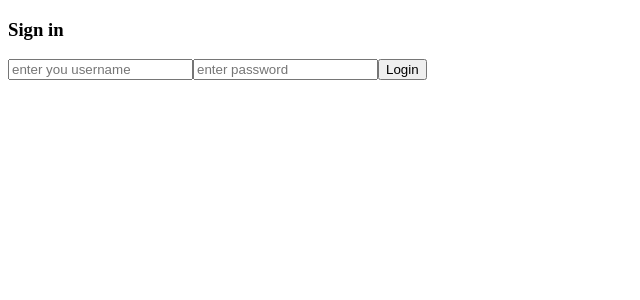
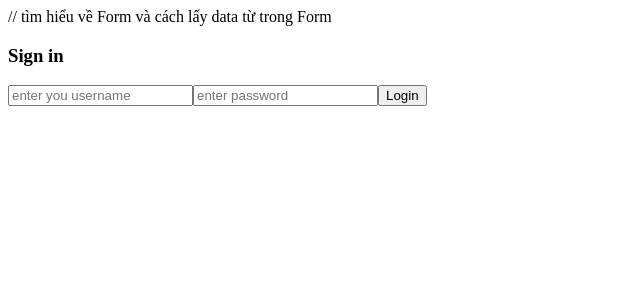
Before and after one commit to congnv177/learning-react-01, a React (Create React App) app: page / in a window 1280 px wide. Shown: the top 300 px of the page, without its empty margins (0-640 px from the left). Built offline with nearby package versions, Linux system fonts and the light colour scheme.

Commit message:
add comment

```diff
--- a/src/index.js
+++ b/src/index.js
@@ -25,7 +25,7 @@ class LoginForm extends React.Component {
 
     render() {
         return (
-            <form onSubmit={this.handleSubmit}>
+            <form onSubmit={this.handleSubmit}> // tìm hiểu về Form và cách lấy data từ trong Form
                 <h3>Sign in</h3>
                 <input type="text" value={this.state.username} onChange={this.handleUserChange} placeholder="enter you username" />
                 <span>{this.state.submitUsernameError}</span>
@@ -101,7 +101,7 @@ class App extends React.Component {
                         />
                         :
                         <LoginForm
-                            onSignIn={this.signIn.bind(this)}
+                            onSignIn={this.signIn.bind(this)} // tìm hiểu cách viết khác ko cần this
                         />
                 }
             </div>
```
